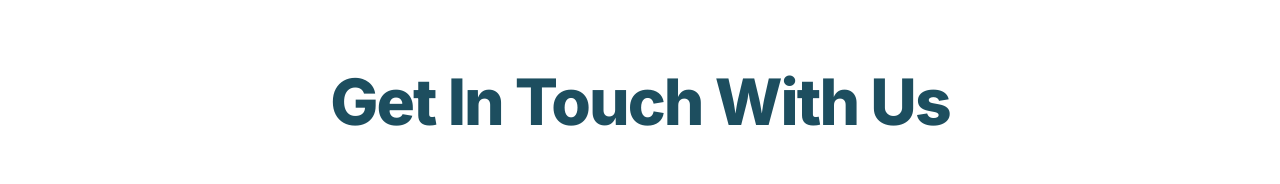
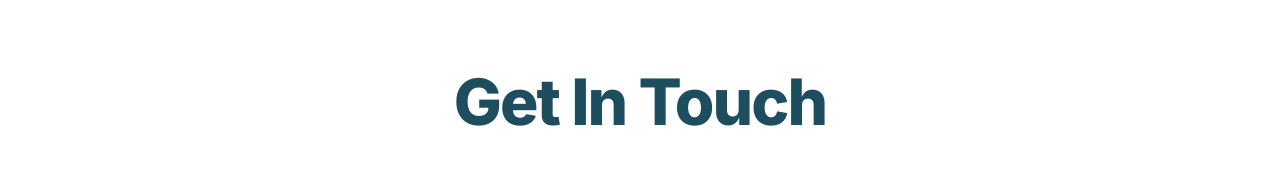
Before and after one commit to alediez2048/Swift-Fit-Redesign, a Next.js app: page /contact-us in a window 1280 px wide. Shown: the part 522-706 px from the top of the page. Built offline with nearby package versions, Linux system fonts and the light colour scheme.

Commit message:
fix: shorten contact title to 'Get In Touch'
Removed 'With Us' from contact form title per user request.

```diff
--- a/src/app/contact-us/page.tsx
+++ b/src/app/contact-us/page.tsx
@@ -19,7 +19,7 @@ export default function ContactUsPage() {
                 <div className="mx-auto max-w-4xl px-6 lg:px-8">
                     <div className="text-center mb-16">
                         <h2 className="text-4xl md:text-5xl font-extrabold text-teal">
-                            Get In Touch With Us
+                            Get In Touch
                         </h2>
                     </div>
                     <ContactForm variant="standalone" title="" />
```
